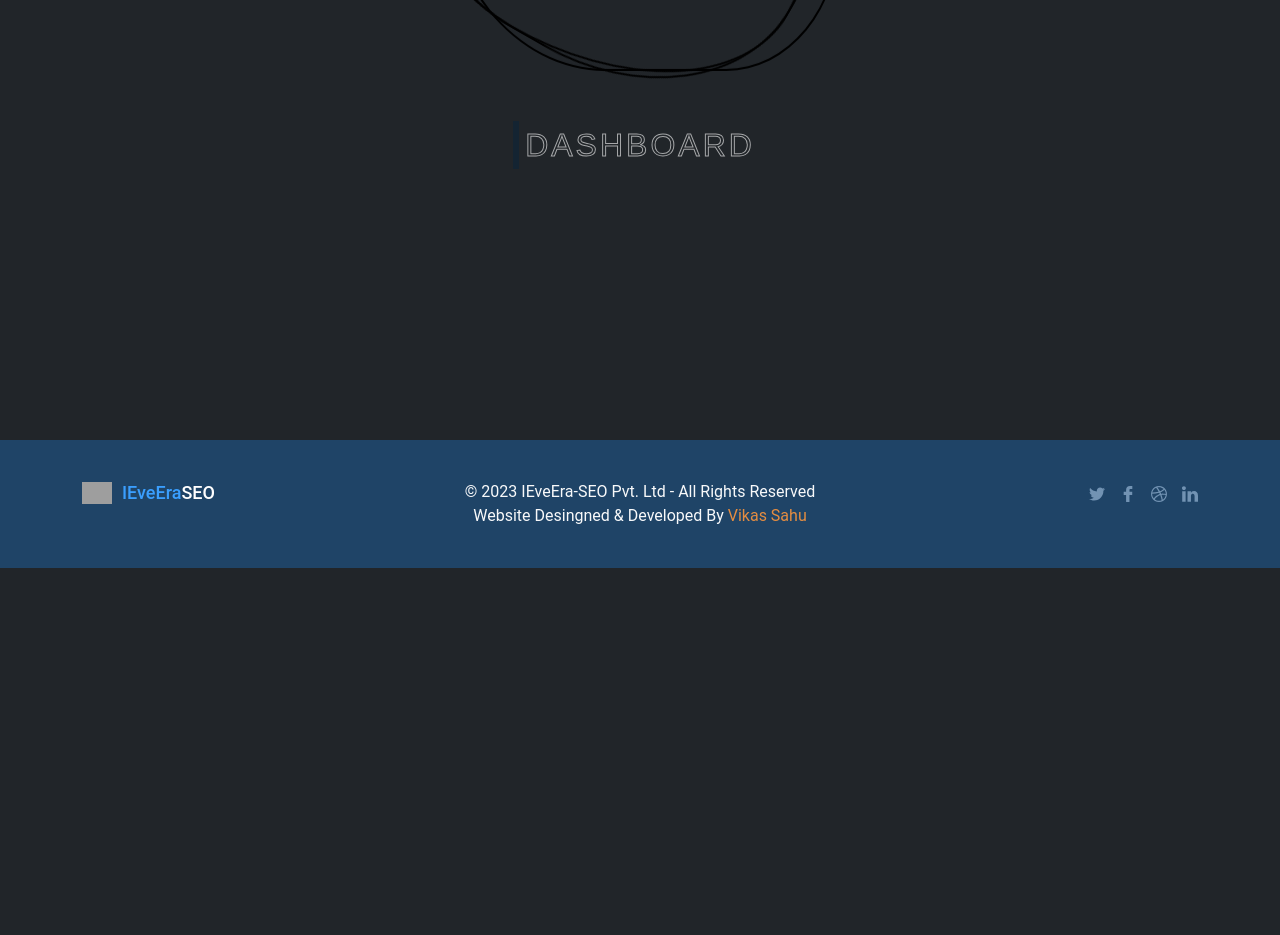
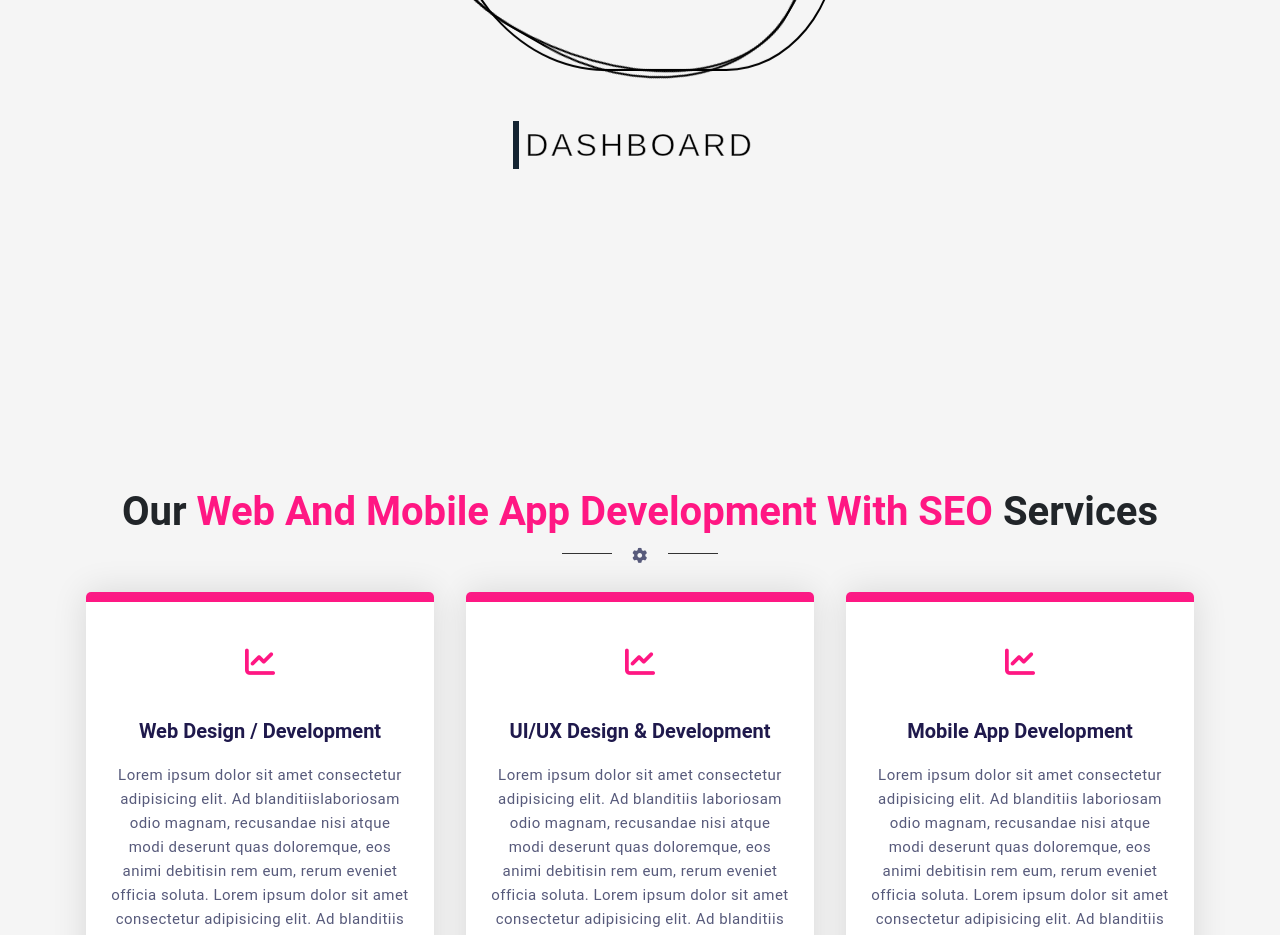
Before and after one commit to VikasSahu1998/IEveEraSEO, an Angular app: page / in a window 1280 px wide. Shown: the part 480-1415 px from the top of the page. Before the commit the page ends 1048 px from the top, so only its background shows below. Built offline with nearby package versions, Linux system fonts and the light colour scheme; grey boxes are pictures that could not be loaded.

Commit message:
Card ADDED

```diff
--- a/src/app/Shared/header/header.component.html
+++ b/src/app/Shared/header/header.component.html
@@ -2,7 +2,7 @@
 <div class="container-fluid">
     <div class="row">
 
-        <nav class="navbar navbar-expand-lg bg-body-tertiary bg-dark" data-bs-theme="dark" style="background-color: black;">
+        <nav class="navbar navbar-expand-lg bg-body-tertiary" >
             <div class="container-fluid">
 
               <img src="https://www.ieveeraseo.com/img/logo-eye.png"  class="navbar-brand" alt="IEveEra-SEO LOGO" srcset="">
--- a/src/app/app.module.ts
+++ b/src/app/app.module.ts
@@ -6,7 +6,7 @@ import { AppComponent } from './app.component';
 import { FooterComponent } from './Shared/footer/footer.component';
 import { HeaderComponent } from './Shared/header/header.component';
 import { HomeComponent } from './home/home.component';
-import { ServicesComponent } from './services/services.component';
+
 
 @NgModule({
   declarations: [
@@ -14,7 +14,7 @@ import { ServicesComponent } from './services/services.component';
     FooterComponent,
     HeaderComponent,
     HomeComponent,
-    ServicesComponent
+
   ],
   imports: [
     BrowserModule,
--- a/src/app/home/home.component.html
+++ b/src/app/home/home.component.html
@@ -22,3 +22,56 @@
         </div>
     </div>
 </body>
+<!-- ADVERTISERS SERVICE CARD -->
+<section id="advertisers" class="advertisers-service-sec pt-5 pb-5">
+    <div class="container">
+        <div class="row">
+            <div class="section-header text-center">
+                <h2 class="fw-bold fs-1">
+                    Our
+                    <span class="b-class-secondary">Web And Mobile App Development With SEO </span>Services
+                </h2>
+                <p class="sec-icon"><i class="fa-solid fa-gear"></i></p>
+            </div>
+        </div>
+        <div class="row mt-5 mt-md-4 row-cols-1 row-cols-sm-1 row-cols-md-3 justify-content-center">
+            <div class="col" *ngFor="let card of cards">
+                <div class="service-card">
+                    <div class="icon-wrapper">
+                        <i class="fa-solid fa-chart-line"></i>
+                    </div>
+                    <h3>{{card.Title}}</h3>
+                    <p>
+                        {{card.Description}} Lorem ipsum dolor sit amet consectetur adipisicing elit. Ad blanditiis
+                        laboriosam odio magnam, recusandae nisi atque modi deserunt quas doloremque, eos animi debitis
+                        in rem eum, rerum eveniet officia soluta.
+                    </p>
+                </div>
+            </div>
+        </div>
+    </div>
+
+
+    <div class="container-fluid" id="Home" >
+        <div class="row" >
+            <div class="col-lg-7" align="center" style="margin-top: 2%;">
+                <img class="img1" src="https://www.comfygen.com/img/one-of-the-fastest-way-to-business-growth.webp" alt="Hi"
+                    srcset="">
+            </div>
+            <div class="col-lg-5 " style="margin-top: 2%;">
+
+                <h3>About us</h3>
+
+                <h1 class="mt-4">Think extensively, Design intelligently, Develop quickly.</h1>
+
+
+                <p class="mt-4">Lorem ipsum dolor sit amet consectetur adipisicing elit. Sunt mollitia, fugit veritatis
+                    saepe, possimus suscipit dicta vel, molestias voluptates rerum similique cumque quae alias soluta
+                    quasi minus nostrum dolorum. Vitae!
+                </p>
+                <h2 class="mt-4"> Get Instant Professional Advice
+                    Ready <br> to Help : +91 9587867258</h2>
+            </div>
+        </div>
+    </div>
+</section>
--- a/src/app/home/home.component.scss
+++ b/src/app/home/home.component.scss
@@ -5,7 +5,7 @@
     background-repeat: no-repeat;
     background-size: cover;
     background-position: center;
-    background:  linear-gradient(178.6deg, rgb(20, 36, 50) 11.8%, rgb(124, 143, 161) 83.8%);
+
 }
 
 .content{
@@ -22,16 +22,18 @@
 
 .content h1{
     font-size: 45px;
-    color: #fff;
+    color: #000000;
     font-weight: 400;
     margin-bottom: 20px;
 }
 
 .content p{
     font-size: 16px;
-    color: #fff;
+    color: #000000;
 }
-
+.actual-text{
+    color: black;
+}
 /* === removing default button style ===*/
 .button {
   margin: 0;
@@ -92,7 +94,7 @@ align-items: center;
 position: absolute;
 width: 100%;
 height: 100%;
-border: 2px solid black;
+border: 2px solid rgb(0, 0, 0);
 border-radius: 32% 58% 69% 43% / 48% 32% 59% 55%;
 transition: 0.5s;
 animation: animate 6s linear infinite;
@@ -110,7 +112,7 @@ top: 0;
 left: 0;
 width: 100%;
 height: 100%;
-border: 2px solid black;
+border: 2px solid rgb(0, 0, 0);
 border-radius: 38% 62% 63% 37% / 41% 44% 56% 59%;
 transition: 0.5s;
 animation: animate 6s linear infinite;
@@ -131,7 +133,7 @@ top: 0;
 left: 0;
 width: 100%;
 height: 100%;
-border: 2px solid black;
+border: 2px solid rgb(0, 0, 0);
 border-radius: 31% 45% 74% 35% / 38% 56% 51% 37%;
 transition: 0.5s;
 animation: animate2 10s linear infinite;
@@ -179,4 +181,139 @@ color: #ffffff;
 
 .DrugRadar{
     font-size: 50px;
+    color: black;
 }
+
+
+
+
+
+.sec-icon {
+    position: relative;
+    display: inline-block;
+    padding: 0;
+    margin: 0 auto;
+  }
+
+  .sec-icon::before {
+    content: "";
+    position: absolute;
+    height: 1px;
+    left: -70px;
+    margin-top: -5.5px;
+    top: 60%;
+    background: #333333;
+    width: 50px;
+  }
+
+  .sec-icon::after {
+    content: "";
+    position: absolute;
+    height: 1px;
+    right: -70px;
+    margin-top: -5.5px;
+    top: 60%;
+    background: #333;
+    width: 50px;
+  }
+
+  .advertisers-service-sec {
+    background-color: #f5f5f5;
+  }
+
+  .advertisers-service-sec span {
+    color: rgb(255, 23, 131);
+  }
+
+  .advertisers-service-sec .col {
+    padding: 0 1em 1em 1em;
+    text-align: center;
+  }
+
+  .advertisers-service-sec .service-card {
+    width: 100%;
+    height: 100%;
+    padding: 2em 1.5em;
+    border-radius: 5px;
+    box-shadow: 0 0 35px rgba(0, 0, 0, 0.12);
+    cursor: pointer;
+    transition: 0.5s;
+    position: relative;
+    z-index: 2;
+    overflow: hidden;
+    background: #fff;
+  }
+
+  .advertisers-service-sec .service-card::after {
+    content: "";
+    width: 100%;
+    height: 100%;
+    background: linear-gradient(#0dcaf0, rgb(255, 23, 131));
+    position: absolute;
+    left: 0%;
+    top: -98%;
+    z-index: -2;
+    transition: all 0.4s cubic-bezier(0.77, -0.04, 0, 0.99);
+  }
+
+  .advertisers-service-sec h3 {
+    font-size: 20px;
+    text-transform: capitalize;
+    font-weight: 600;
+    color: #1f194c;
+    margin: 1em 0;
+    z-index: 3;
+  }
+
+  .advertisers-service-sec p {
+    color: #575a7b;
+    font-size: 15px;
+    line-height: 1.6;
+    letter-spacing: 0.03em;
+    z-index: 3;
+  }
+
+  .advertisers-service-sec .icon-wrapper {
+    background-color: #2c7bfe;
+    position: relative;
+    margin: auto;
+    font-size: 30px;
+    height: 2.5em;
+    width: 2.5em;
+    color: #ffffff;
+    border-radius: 50%;
+    display: grid;
+    place-items: center;
+    transition: 0.5s;
+    z-index: 3;
+  }
+
+  .advertisers-service-sec .service-card:hover:after {
+    top: 0%;
+  }
+
+  .service-card .icon-wrapper {
+    background-color: #ffffff;
+    color: rgb(255, 23, 131);
+  }
+
+  .advertisers-service-sec .service-card:hover .icon-wrapper {
+    color: #0dcaf0;
+  }
+
+  .advertisers-service-sec .service-card:hover h3 {
+    color: #ffffff;
+  }
+
+  .advertisers-service-sec .service-card:hover p {
+    color: #f0f0f0;
+  }
+  /* ADVERTISERS SERVICE CARD ENDED */
+
+
+
+  .img1  {
+
+    width: 50%;
+
+  }
--- a/src/app/home/home.component.ts
+++ b/src/app/home/home.component.ts
@@ -6,5 +6,30 @@ import { Component } from '@angular/core';
   styleUrls: ['./home.component.scss']
 })
 export class HomeComponent {
-
+  cards = [
+    {
+      Title: 'Web Design / Development',
+      Description: 'Lorem ipsum dolor sit amet consectetur adipisicing elit. Ad blanditiislaboriosam odio magnam, recusandae nisi atque modi deserunt quas doloremque, eos animi debitisin rem eum, rerum eveniet officia soluta.',
+    },
+    {
+      Title: 'UI/UX Design & Development',
+      Description: 'Lorem ipsum dolor sit amet consectetur adipisicing elit. Ad blanditiis laboriosam odio magnam, recusandae nisi atque modi deserunt quas doloremque, eos animi debitisin rem eum, rerum eveniet officia soluta.',
+    },
+    {
+      Title: 'Mobile App Development',
+      Description: 'Lorem ipsum dolor sit amet consectetur adipisicing elit. Ad blanditiis laboriosam odio magnam, recusandae nisi atque modi deserunt quas doloremque, eos animi debitisin rem eum, rerum eveniet officia soluta.',
+    },
+    {
+      Title: 'MEAN Stack Development',
+      Description: 'Lorem ipsum dolor sit amet consectetur adipisicing elit. Ad blanditiis laboriosam odio magnam, recusandae nisi atque modi deserunt quas doloremque, eos animi debitisin rem eum, rerum eveniet officia soluta.',
+    },
+    {
+      Title: 'SEO',
+      Description: 'Lorem ipsum dolor sit amet consectetur adipisicing elit. Ad blanditiis laboriosam odio magnam, recusandae nisi atque modi deserunt quas doloremque, eos animi debitisin rem eum, rerum eveniet officia soluta.',
+    },
+    {
+      Title: 'Ecommerce Development',
+      Description: 'Lorem ipsum dolor sit amet consectetur adipisicing elit. Ad blanditiis laboriosam odio magnam, recusandae nisi atque modi deserunt quas doloremque, eos animi debitisin rem eum, rerum eveniet officia soluta.',
+    }
+  ]
 }
--- a/src/app/services/services.component.html
+++ /dev/null
@@ -1,17 +0,0 @@
-<div class="container">
-    <div class="row">
-        <h2>Our Web And Mobile App Development
-            Services</h2>
-        <div class="col">
-            <div class="card" style="width: 18rem;">
-                <div class="card-body">
-                  <h5 class="card-title">Card title</h5>
-                  <h6 class="card-subtitle mb-2 text-body-secondary">Card subtitle</h6>
-                  <p class="card-text">Some quick example text to build on the card title and make up the bulk of the card's content.</p>
-                  <a href="#" class="card-link">Card link</a>
-                  <a href="#" class="card-link">Another link</a>
-                </div>
-              </div>
-        </div>
-    </div>
-</div>
--- a/src/index.html
+++ b/src/index.html
@@ -9,6 +9,15 @@
   <link rel="icon" type="image/x-icon" href="favicon.ico">
   <link href="https://cdn.jsdelivr.net/npm/bootstrap@5.3.0-alpha3/dist/css/bootstrap.min.css" rel="stylesheet"
     integrity="sha384-KK94CHFLLe+nY2dmCWGMq91rCGa5gtU4mk92HdvYe+M/SXH301p5ILy+dN9+nJOZ" crossorigin="anonymous">
+
+  <link rel="stylesheet" href="https://cdnjs.cloudflare.com/ajax/libs/font-awesome/6.4.0/css/all.min.css"
+    integrity="sha512-iecdLmaskl7CVkqkXNQ/ZH/XLlvWZOJyj7Yy7tcenmpD1ypASozpmT/E0iPtmFIB46ZmdtAc9eNBvH0H/ZpiBw=="
+    crossorigin="anonymous" referrerpolicy="no-referrer" />
+
+  <link rel="stylesheet"
+    href="https://cdnjs.cloudflare.com/ajax/libs/bootstrap-icons/1.10.4/font/bootstrap-icons.min.css"
+    integrity="sha512-yU7+yXTc4VUanLSjkZq+buQN3afNA4j2ap/mxvdr440P5aW9np9vIr2JMZ2E5DuYeC9bAoH9CuCR7SJlXAa4pg=="
+    crossorigin="anonymous" referrerpolicy="no-referrer" />
 </head>
 
 <body>
--- a/src/styles.scss
+++ b/src/styles.scss
@@ -8,5 +8,5 @@ body {
 body {
     margin: 0;
     font-family: Roboto, "Helvetica Neue", sans-serif;
-    background-color: #212529;
+  background-color: #f5f5f5;
 }
```
Also changed, not shown: src/app/services/services.component.ts (deleted, +0 -10 lines), src/app/services/services.component.scss (deleted), 1 other file (tests, documents, lock files or other folders). Lines whose indentation alone changed are shown as unchanged.
